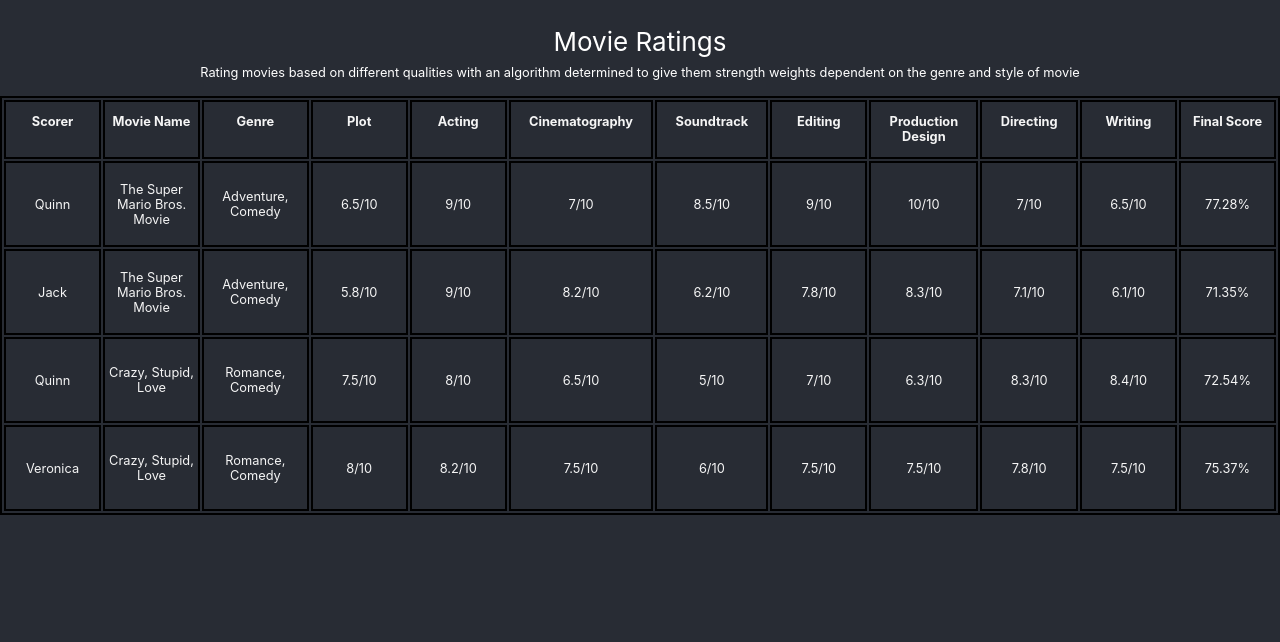
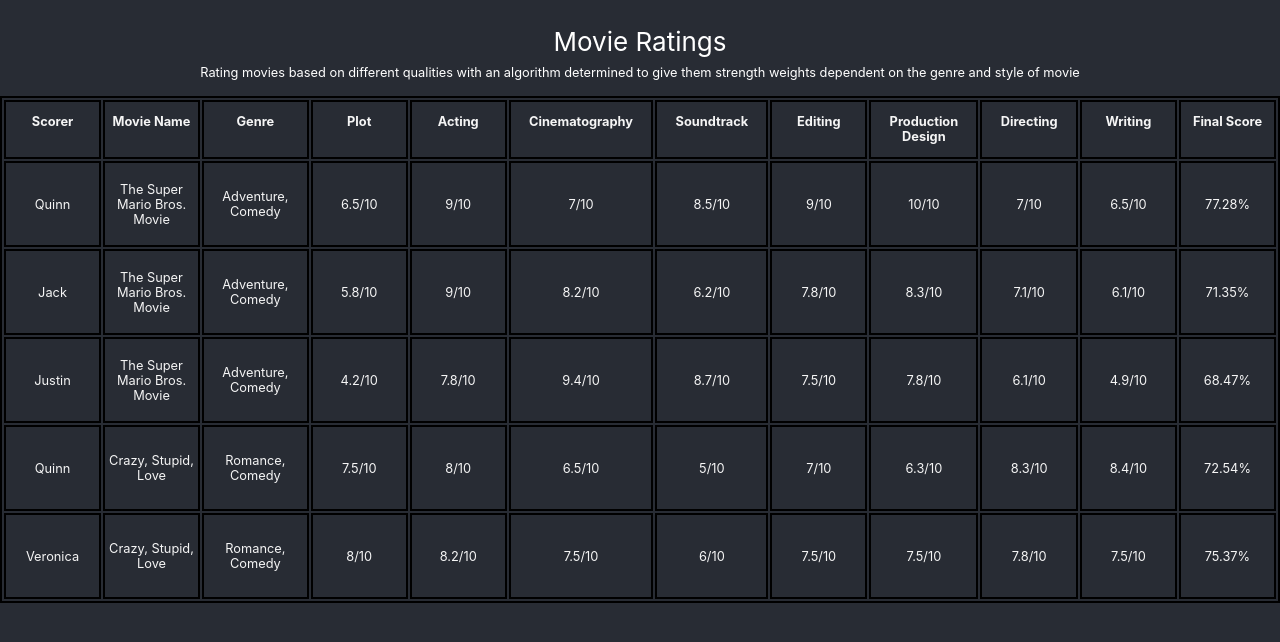
Before and after one commit to Quinn-Barber/movie-ratings, a React (Create React App) app: page / in a window 1280 px wide. Shown: the top 642 px of the page. Built offline with nearby package versions, Linux system fonts and the light colour scheme.

Commit message:
Adding rating

```diff
--- a/src/App.js
+++ b/src/App.js
@@ -4,6 +4,7 @@
 const data = [
   { name: "The Super Mario Bros. Movie", scorer: "Quinn", genre: "Adventure, Comedy", plot: 6.5, acting: 9, cinematography: 7, soundtrack: 8.5, editing: 9, production: 10, directing: 7, writing: 6.5, isAnimation: true, isStopMotion: false },
   { name: "The Super Mario Bros. Movie", scorer: "Jack", genre: "Adventure, Comedy", plot: 5.8, acting: 9, cinematography: 8.2, soundtrack: 6.2, editing: 7.8, production: 8.3, directing: 7.1, writing: 6.1, isAnimation: true, isStopMotion: false },
+  { name: "The Super Mario Bros. Movie", scorer: "Justin", genre: "Adventure, Comedy", plot: 4.2, acting: 7.8, cinematography: 9.4, soundtrack: 8.7, editing: 7.5, production: 7.8, directing: 6.1, writing: 4.9, isAnimation: true, isStopMotion: false },
   { name: "Crazy, Stupid, Love", scorer: "Quinn", genre: "Romance, Comedy", plot: 7.5, acting: 8, cinematography: 6.5, soundtrack: 5, editing: 7, production: 6.3, directing: 8.3, writing: 8.4, isAnimation: false, isStopMotion: false},
   { name: "Crazy, Stupid, Love", scorer: "Veronica", genre: "Romance, Comedy", plot: 8, acting: 8.2, cinematography: 7.5, soundtrack: 6, editing: 7.5, production: 7.5, directing: 7.8, writing: 7.5, isAnimation: false, isStopMotion: false}
 ]
```
Also changed, not shown: 1 other file (tests, documents, lock files or other folders).
